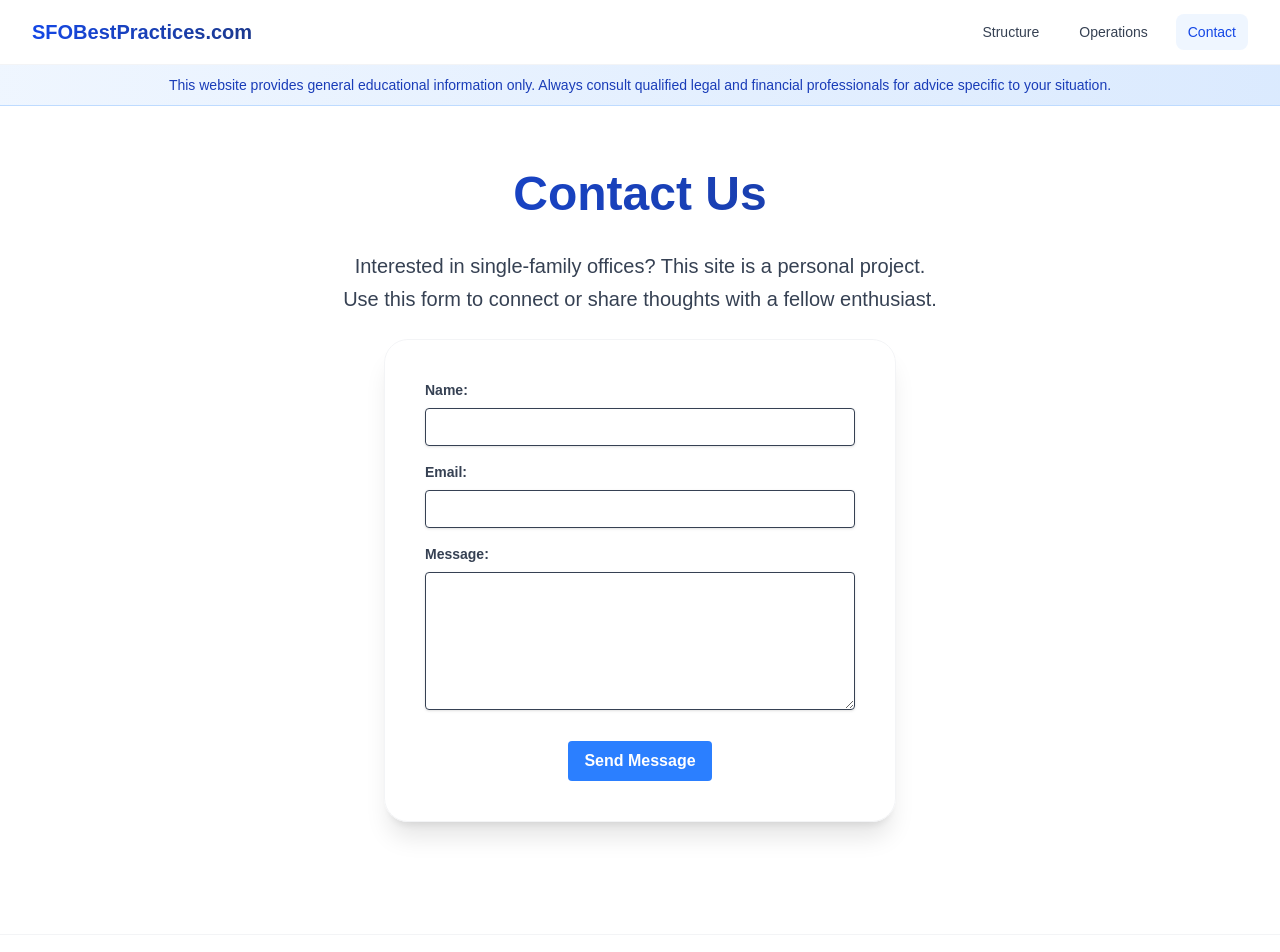
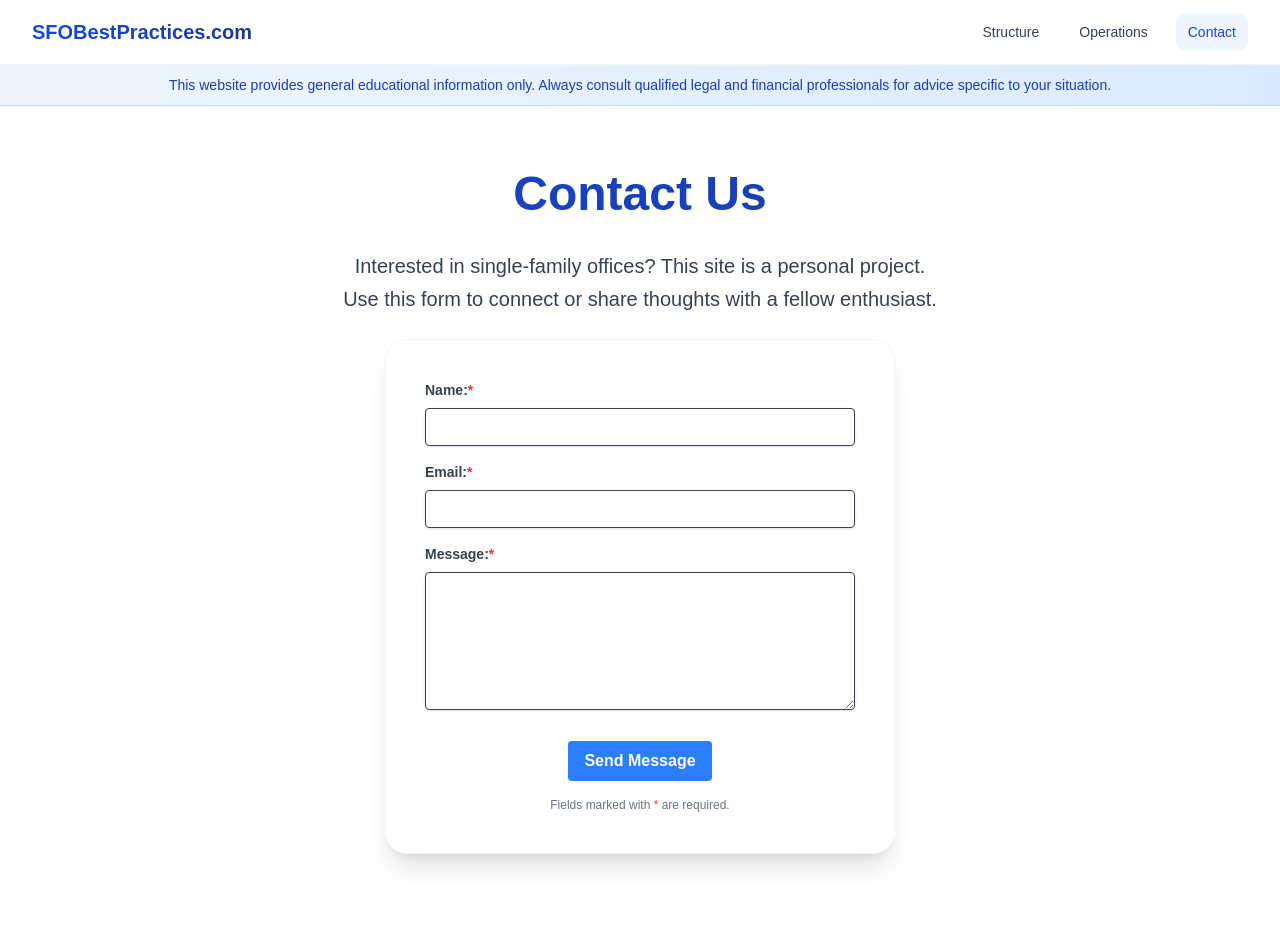
Before and after one commit to jjhoffstein/sfobestpractices, a Next.js app: page /contact in a window 1280 px wide. Shown: the top 952 px of the page. Built offline with nearby package versions, Linux system fonts and the light colour scheme; a web font is replaced by a local one.

Commit message:
Add visual indicators for required contact form fields

```diff
--- a/src/app/contact/page.tsx
+++ b/src/app/contact/page.tsx
@@ -134,7 +134,7 @@ const ContactPage = () => {
           <input type="text" name="_gotcha" className="hidden" tabIndex={-1} autoComplete="new-password" />
 
           <div className="mb-4">
-            <label htmlFor="name" className="block text-gray-700 text-sm font-bold mb-2">Name:</label>
+            <label htmlFor="name" className="block text-gray-700 text-sm font-bold mb-2">Name:<span className="text-red-500">*</span></label>
             <input
               type="text"
               id="name"
@@ -148,7 +148,7 @@ const ContactPage = () => {
             />
           </div>
           <div className="mb-4">
-            <label htmlFor="email" className="block text-gray-700 text-sm font-bold mb-2">Email:</label>
+            <label htmlFor="email" className="block text-gray-700 text-sm font-bold mb-2">Email:<span className="text-red-500">*</span></label>
             <input
               type="email"
               id="email"
@@ -163,7 +163,7 @@ const ContactPage = () => {
             {emailError && <p className="text-red-500 text-xs italic mt-1">{emailError}</p>} {/* Display email specific error */}
           </div>
           <div className="mb-6">
-            <label htmlFor="message" className="block text-gray-700 text-sm font-bold mb-2">Message:</label>
+            <label htmlFor="message" className="block text-gray-700 text-sm font-bold mb-2">Message:<span className="text-red-500">*</span></label>
             <textarea
               id="message"
               name="message"
@@ -195,6 +195,10 @@ const ContactPage = () => {
           )}
 
         </form>
+        {/* Required fields indicator */}
+        <p className="text-xs text-gray-500 mt-4 text-center">
+          Fields marked with <span className="text-red-500">*</span> are required.
+        </p>
       </div>
     </div>
   );
```
